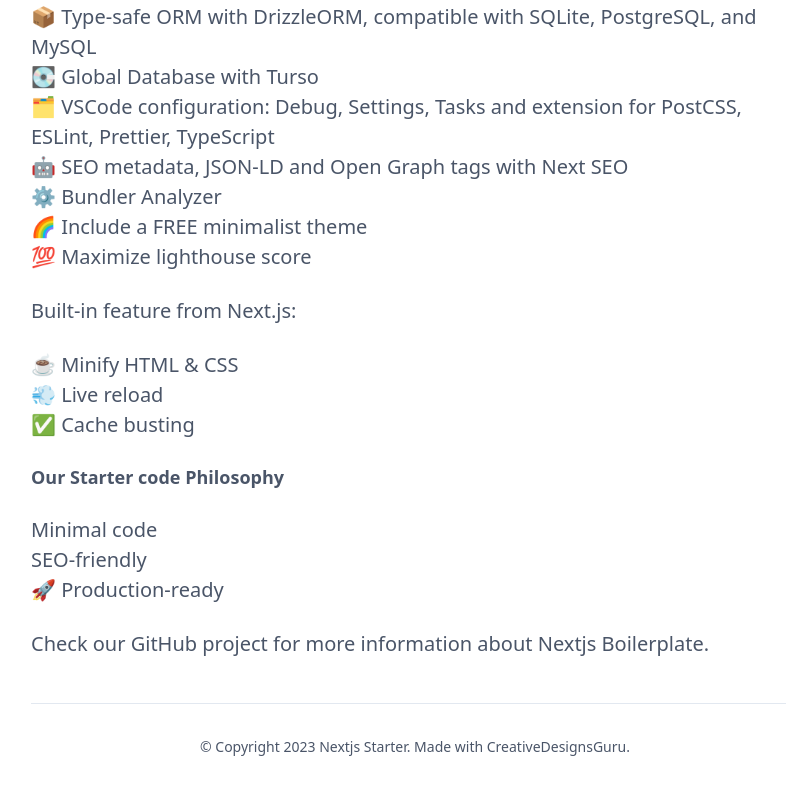
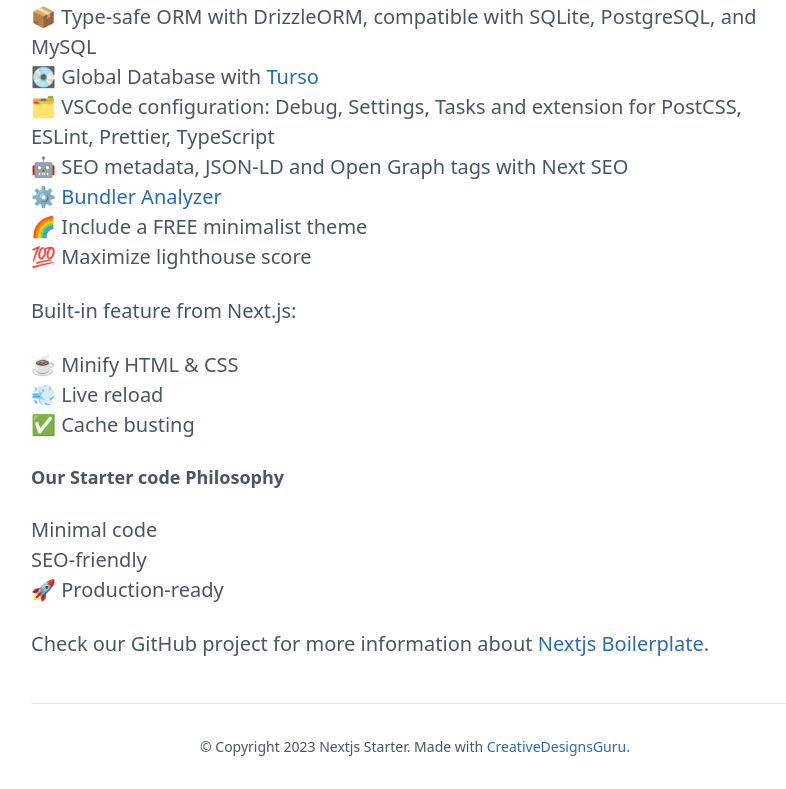
Before and after one commit to ixartz/Next-js-Boilerplate, a Next.js app: page /en in a window 1280 px wide. Shown: the part 1894-2683 px from the top of the page, without its empty margins (225-1011 px from the left). Built offline with nearby package versions, Linux system fonts and the light colour scheme.

Commit message:
revert: add back style for a tag link

```diff
--- a/src/app/[locale]/(unauth)/layout.tsx
+++ b/src/app/[locale]/(unauth)/layout.tsx
@@ -75,7 +75,9 @@ export default function Layout({
         </>
       }
     >
-      <div className="py-5 text-xl [&_p]:my-6 [&_ul]:my-6">{children}</div>
+      <div className="py-5 text-xl [&_a:hover]:border-b-2 [&_a:hover]:border-blue-700 [&_a]:text-blue-700 [&_p]:my-6 [&_ul]:my-6">
+        {children}
+      </div>
     </BaseTemplate>
   );
 }
--- a/src/templates/BaseTemplate.tsx
+++ b/src/templates/BaseTemplate.tsx
@@ -38,7 +38,13 @@ const BaseTemplate = (props: IBaseTemplateProps) => (
 
       <footer className="border-t border-gray-300 py-8 text-center text-sm">
         © Copyright {new Date().getFullYear()} {AppConfig.title}. Made with{' '}
-        <a href="https://creativedesignsguru.com">CreativeDesignsGuru</a>.
+        <a
+          href="https://creativedesignsguru.com"
+          className="text-blue-700 hover:border-b-2 hover:border-blue-700"
+        >
+          CreativeDesignsGuru
+        </a>
+        .
         {/*
          * PLEASE READ THIS SECTION
          * I'm an indie maker with limited resources and funds, I'll really appreciate if you could have a link to my website.
```
